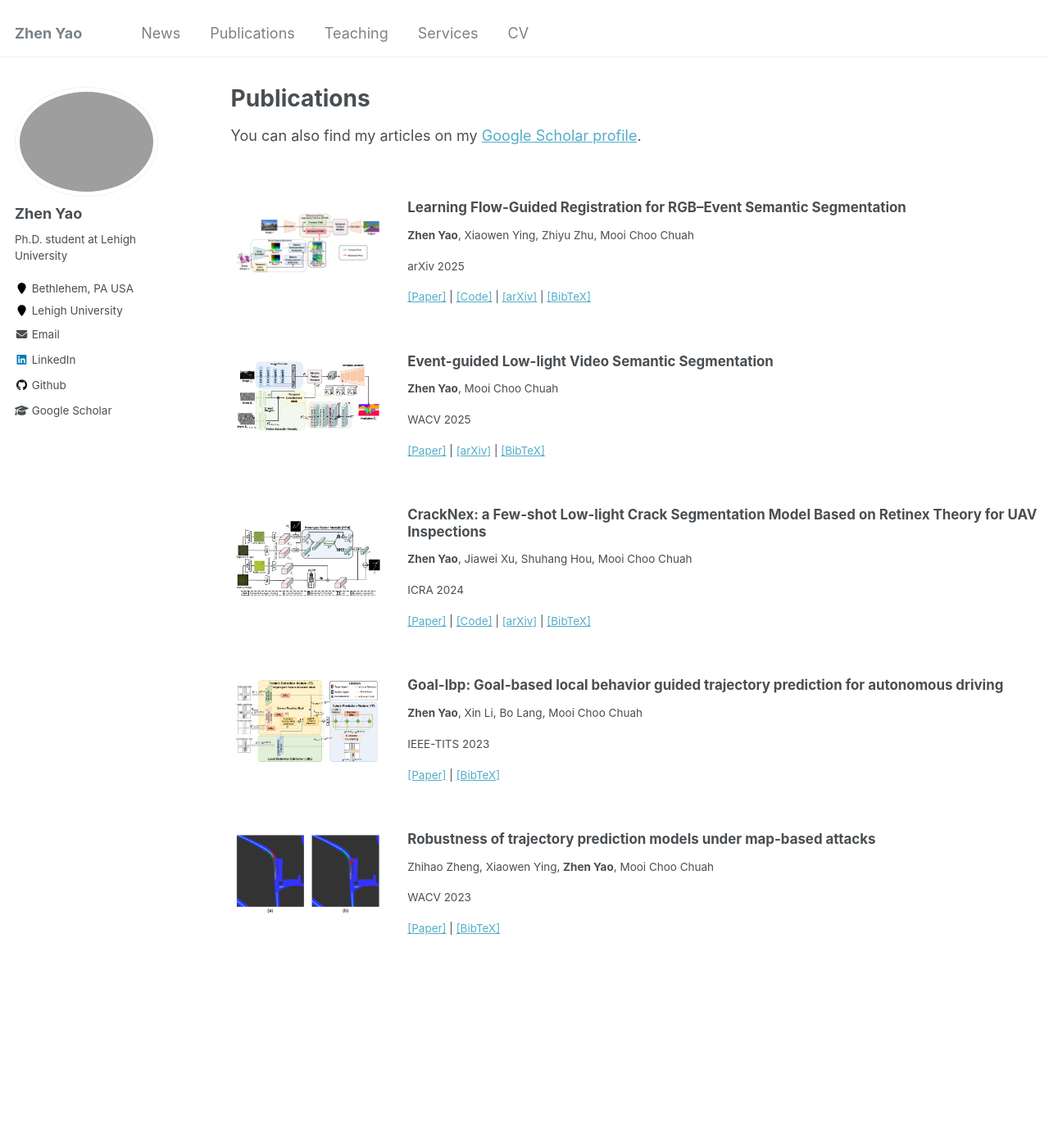
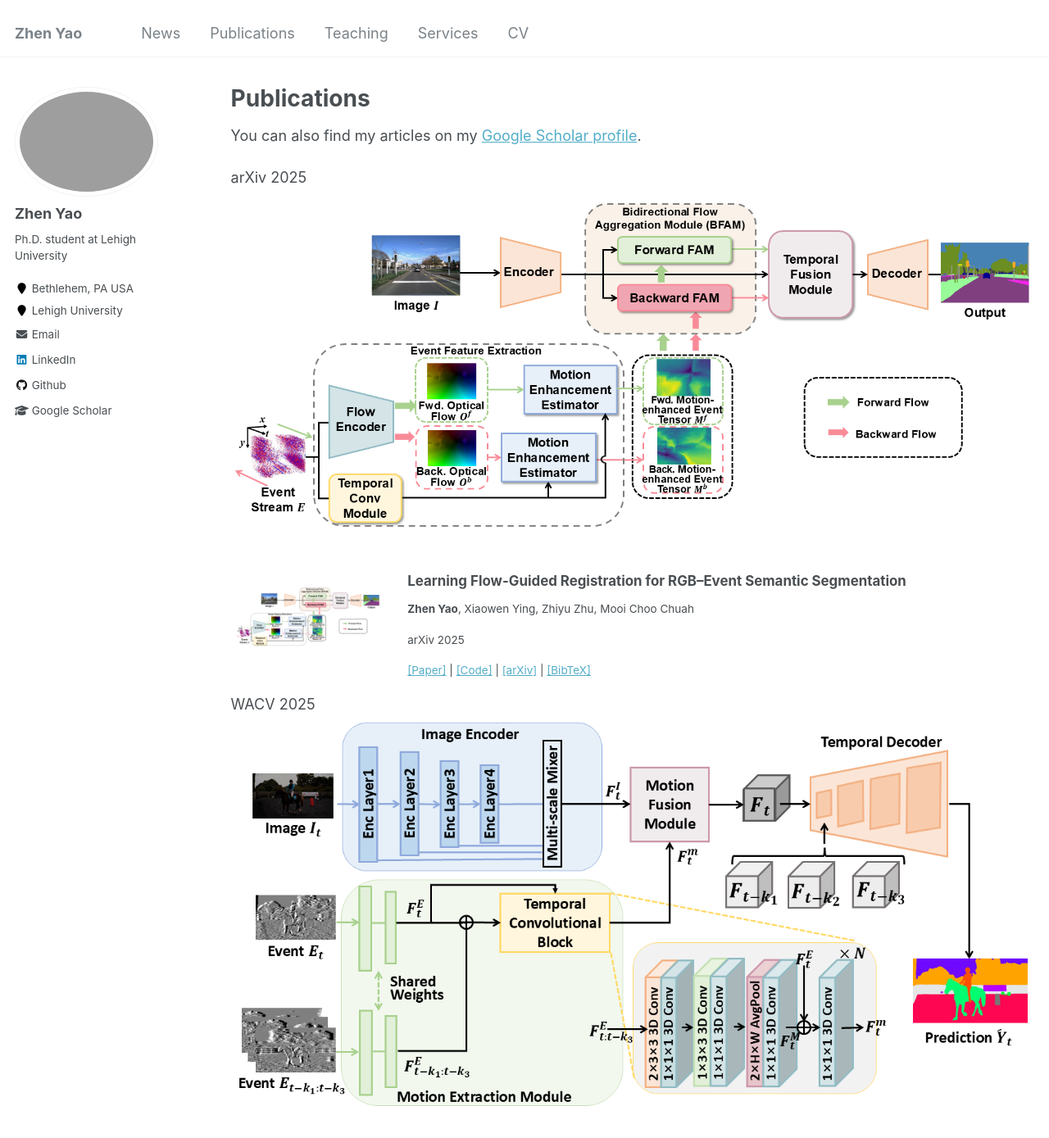
Before and after one commit to zyaocoder/zyaocoder.github.io, a Jekyll site: the page built from _pages/publications.md, in a window 1280 px wide and 1400 px high. Shown: the top 1389 px of the window at 82% size. Built offline with Jekyll 4.4.1, drawn with Linux system fonts in a browser that asks for light colours; some of the changed text lies outside the part shown.

Commit message:
Update publications.md

```diff
--- a/_pages/publications.md
+++ b/_pages/publications.md
@@ -16,5 +16,23 @@
 {% include base_path %}
 
 {% for post in site.publications reversed %}
-  {% include archive-single.html %}
+<div class='paper-box'>
+  <div class='paper-box-image'>
+    <div>
+      {% if post.venue %}
+      <div class="badge">{{ post.venue }}</div>
+      {% endif %}
+
+      {% if post.image %}
+      <img src='{{ post.image | relative_url }}'
+           alt="{{ post.title | escape }}"
+           width="100%">
+      {% endif %}
+    </div>
+  </div>
+
+  <div class='paper-box-text' markdown="1">
+    {% include archive-single.html %}
+  </div>
+</div>
 {% endfor %}
```
